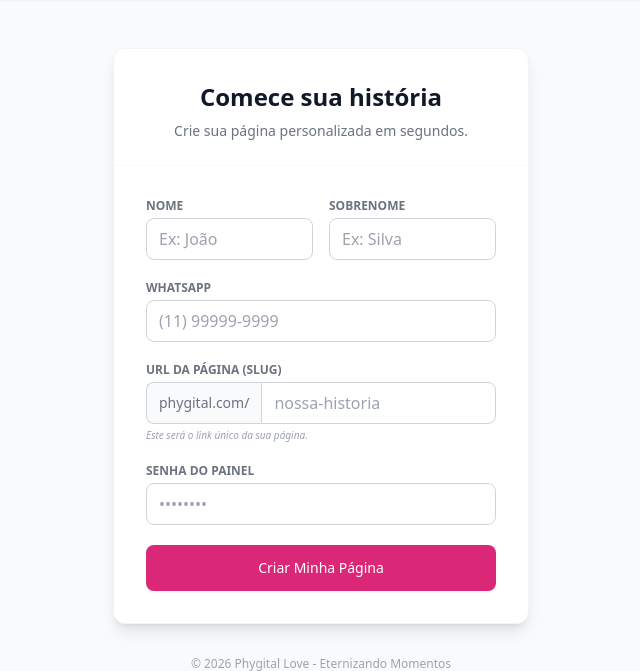
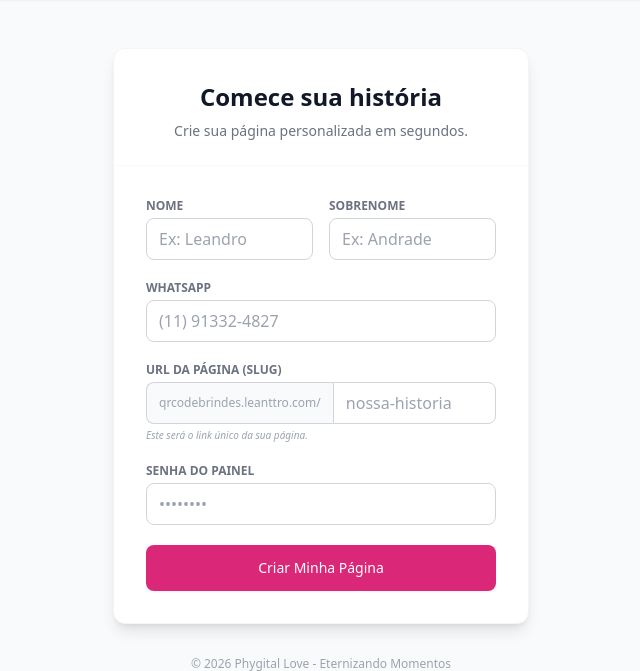
Before and after one commit to leanttro/phygital_casal, a Flask app: page /cadastro in a window 1280 px wide. Shown: the part 61-732 px from the top of the page, without its empty margins (319-959 px from the left). Run offline with Flask 3, Linux system fonts and the light colour scheme; some libraries are stand-ins or nearby versions.

Commit message:
Update cadastro.html

```diff
--- a/templates/cadastro.html
+++ b/templates/cadastro.html
@@ -36,27 +36,27 @@
                 <div class="grid grid-cols-2 gap-4">
                     <div>
                         <label class="block text-xs font-bold text-gray-500 uppercase mb-1">Nome</label>
-                        <input type="text" name="nome" required placeholder="Ex: João"
+                        <input type="text" name="nome" required placeholder="Ex: Leandro"
                                class="block w-full px-3 py-2 border border-gray-300 rounded-lg focus:ring-pink-500 focus:border-pink-500 transition-all">
                     </div>
                     <div>
                         <label class="block text-xs font-bold text-gray-500 uppercase mb-1">Sobrenome</label>
-                        <input type="text" name="sobrenome" required placeholder="Ex: Silva"
+                        <input type="text" name="sobrenome" required placeholder="Ex: Andrade"
                                class="block w-full px-3 py-2 border border-gray-300 rounded-lg focus:ring-pink-500 focus:border-pink-500 transition-all">
                     </div>
                 </div>
 
                 <div>
                     <label class="block text-xs font-bold text-gray-500 uppercase mb-1">WhatsApp</label>
-                    <input type="text" name="whatsapp" required placeholder="(11) 99999-9999"
+                    <input type="text" name="whatsapp" required placeholder="(11) 91332-4827"
                            class="block w-full px-3 py-2 border border-gray-300 rounded-lg focus:ring-pink-500 focus:border-pink-500 transition-all">
                 </div>
 
                 <div>
                     <label class="block text-xs font-bold text-gray-500 uppercase mb-1">URL da Página (Slug)</label>
                     <div class="flex">
-                        <span class="inline-flex items-center px-3 rounded-l-lg border border-r-0 border-gray-300 bg-gray-50 text-gray-500 text-sm">
-                            phygital.com/
+                        <span class="inline-flex items-center px-3 rounded-l-lg border border-r-0 border-gray-300 bg-gray-50 text-gray-400 text-[10px] md:text-xs whitespace-nowrap">
+                            qrcodebrindes.leanttro.com/
                         </span>
                         <input type="text" name="slug" required placeholder="nossa-historia"
                                class="block flex-1 min-w-0 px-3 py-2 border border-gray-300 rounded-none rounded-r-lg focus:ring-pink-500 focus:border-pink-500 transition-all">
```
